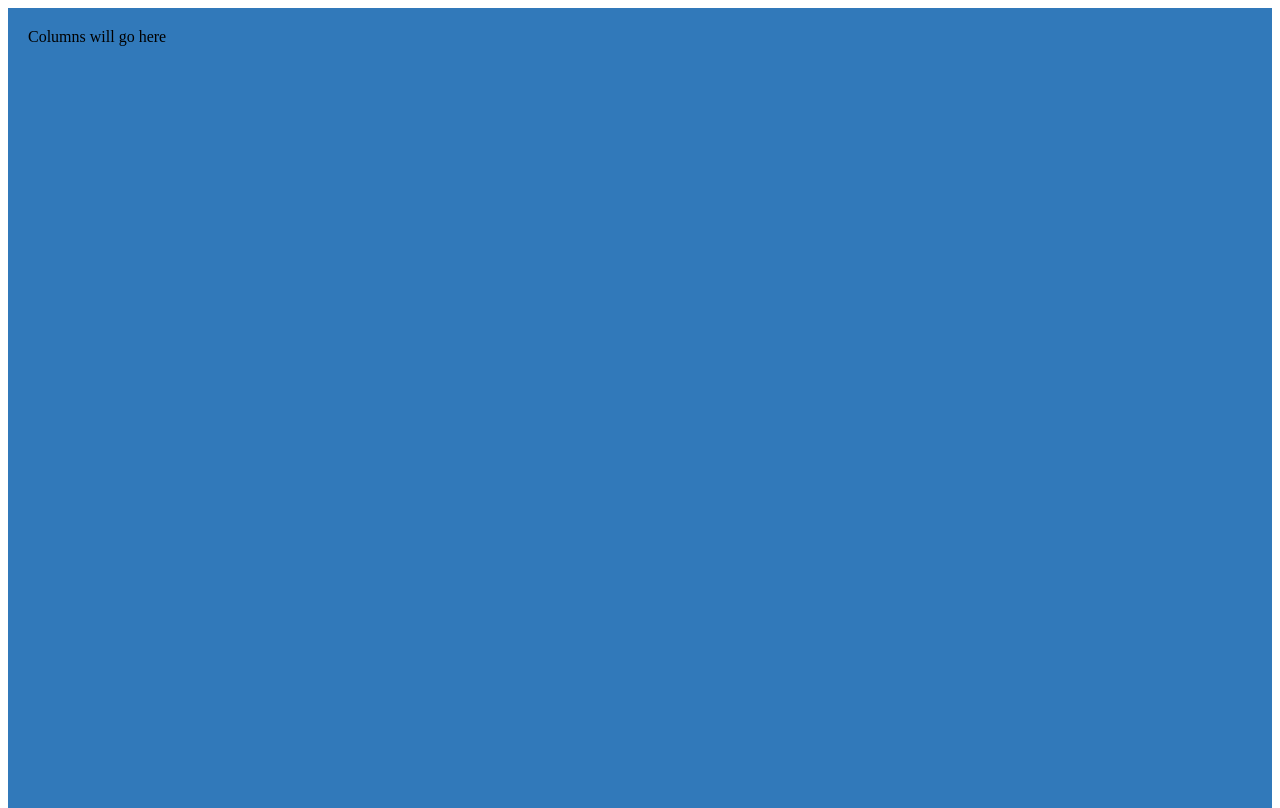
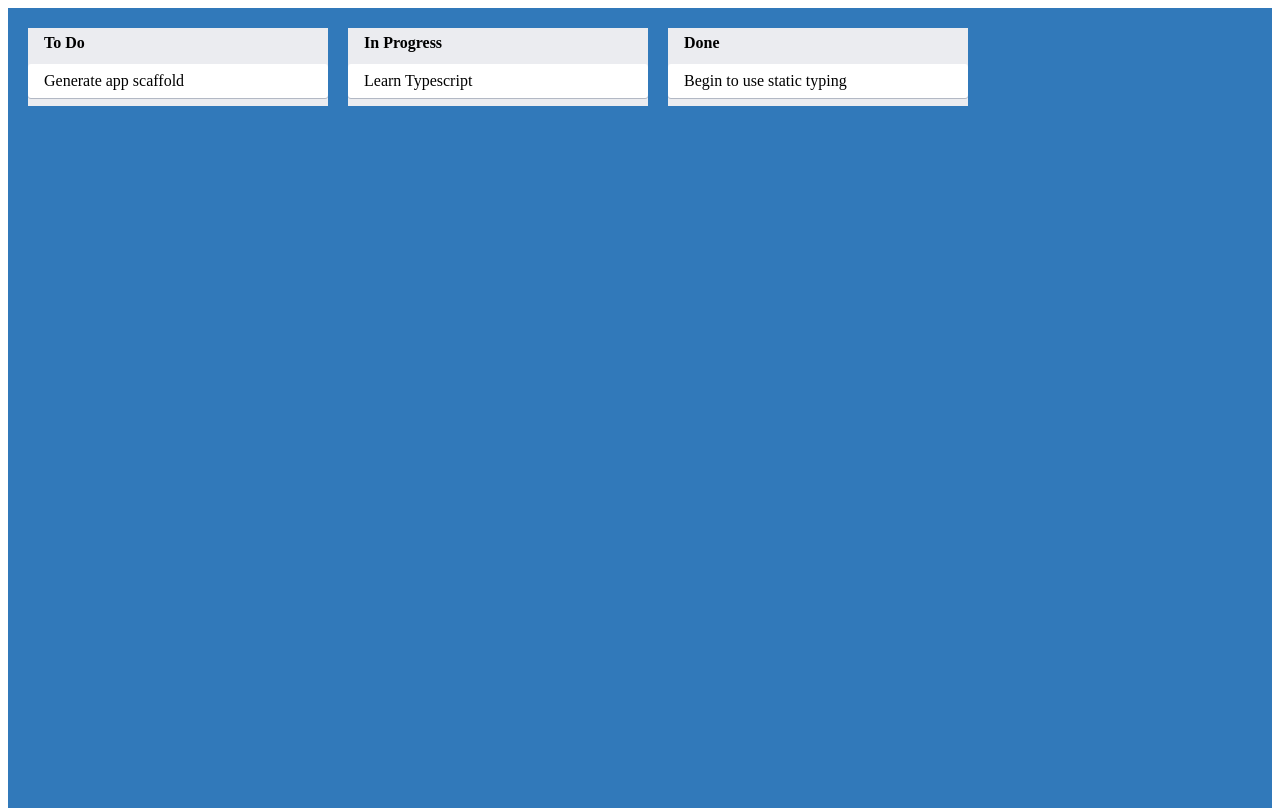
Before and after one commit to frankie303/mrello, a React (Create React App) app: page / in a window 1280 px wide. Built offline with nearby package versions, Linux system fonts and the light colour scheme.

Commit message:
add Card

```diff
--- a/src/App.tsx
+++ b/src/App.tsx
@@ -1,10 +1,20 @@
 import React from 'react'
 import {AppContainer} from './styles'
+import {Column} from './Column'
+import {Card} from './Card'
 
 function App() {
   return (
     <AppContainer >
-Columns will go here
+      <Column text="To Do">
+        <Card text="Generate app scaffold"></Card>
+      </Column>
+      <Column text="In Progress">
+        <Card text="Learn Typescript"></Card>
+      </Column>
+      <Column text="Done">
+        <Card text="Begin to use static typing"></Card>
+      </Column>
     </AppContainer>
   );
 }
--- /dev/null
+++ b/src/Card.tsx
@@ -0,0 +1,13 @@
+import React from 'react'
+import {CardContainer} from './styles'
+
+interface CardProps {
+  text:string
+}
+
+export const Card = ({text}: CardProps) => {
+
+   return <CardContainer>{text}</CardContainer>
+
+
+}
--- a/src/styles.ts
+++ b/src/styles.ts
@@ -24,3 +24,13 @@ export const ColumnTitle = styled.div`
   padding: 6px 16px 12px;
   font-weight: bold;
 `;
+
+export const CardContainer = styled.div`
+  background-color: #fff;
+  cursor: pointer;
+  margin-bottom: 0.5rem;
+  padding: 0.5rem 1rem;
+  max-width: 300px;
+  border-radius: 3px;
+  box-shadow: #091e4240 0px 1px 0px 0px;
+`;
```
Also changed, not shown: 1 other file (tests, documents, lock files or other folders).
